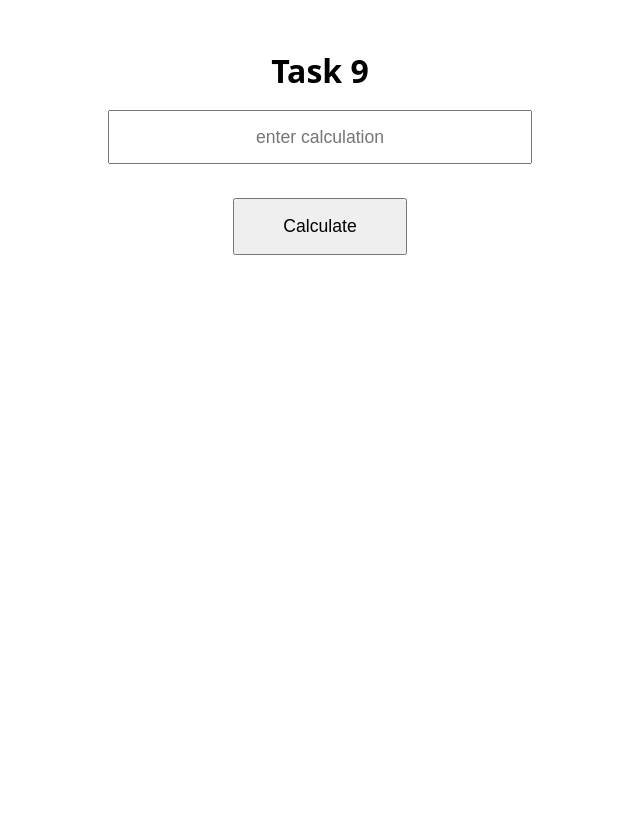
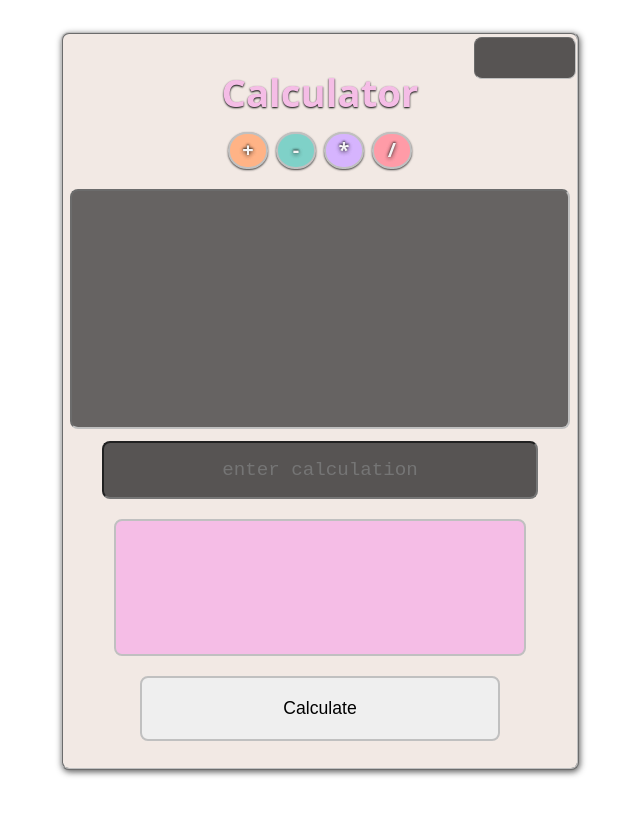
Before and after one commit to MikiPelkonen/metropolia-javascript-course, a website: page module_3/09_calc_continued/9.html in a window 1280 px wide. Shown: the whole page, without its empty margins (320-960 px from the left). Drawn offline with Linux system fonts and the light colour scheme.

Commit message:
Last fixes and styles

```diff
--- a/module_3/09_calc_continued/9.html
+++ b/module_3/09_calc_continued/9.html
@@ -9,10 +9,14 @@
   </head>
 
   <body>
-    <h1>Task 9</h1>
-    <input id="calculation" type="text" placeholder="enter calculation" />
-    <br />
-    <button id="start">Calculate</button>
-    <p id="result"></p>
+    <article id="calc">
+      <h1>Calculator</h1>
+      <p id="ops"></p>
+      <p id="state"></p>
+      <div id="screen"></div>
+      <input id="calculation" type="text" placeholder="enter calculation" />
+      <p id="result"></p>
+      <button id="start">Calculate</button>
+    </article>
   </body>
 </html>
--- a/module_3/09_calc_continued/9.js
+++ b/module_3/09_calc_continued/9.js
@@ -1,68 +1,4 @@
 "use strict";
-
-document.body.style.cssText = `
-      display: flex;
-      flex-direction: column;
-      place-items: center;
-      min-height: 100vh;
-      min-width: 320px;
-      padding: 2rem;
-      margin: 0 auto;
-      text-align: center;
-      font-family: system-ui, 'sans-serif';
-      font-size: 1rem;
-      line-height: 1.1;
-    `;
-
-const alertParagraph = document.createElement("p");
-alertParagraph.id = "alert";
-const tokensParagraph = document.createElement("p");
-tokensParagraph.id = "tokens";
-tokensParagraph.style.cssText = `
-      display: flex;
-      aling-items: center;
-      justify-content: center;
-      place-items: center;
-      gap: 1rem;
-      width: 100%;
-      height: auto;
-    `;
-const calculation = document.getElementById("calculation");
-calculation.style.cssText = `
-      display: flex;
-      width: 420px;
-      height: 50px;
-      text-align: center;
-      padding: 0;
-      margin: 0;
-      font-size: 1.1rem;
-    `;
-
-const startBtn = document.getElementById("start");
-startBtn.style.cssText = `
-      display: flex;
-      margin-top: 1rem;
-      padding: 1rem 3rem;
-      text-align: center;
-      font-size: 1.1rem;
-    `;
-
-const resultParagraph = document.getElementById("result");
-resultParagraph.style.cssText = `
-      display: flex;
-      margin-top: 1rem;
-      padding: 1rem 3rem;
-      text-align: center;
-    `;
-document.body.append(alertParagraph, tokensParagraph);
-
-// Turn input string like "1+3.5-2*20/30" => [1,"+",3.5,"-",2,"*",20,"/",30]
-function parseTokens(calculation) {
-  // Regex match >> signs: [+\-*/] numbers: \d*\.?\d+
-  return calculation
-    .match(/(\d*\.?\d+|[+\-*/])/g)
-    .map((op) => (isNaN(op) ? op : parseFloat(op)));
-}
 
 const OperatorFlags = {
   SUM: 1 << 0, // operators + and -
@@ -75,6 +11,229 @@ const Operators = Object.freeze({
   MUL: { token: "*", flag: OperatorFlags.PROD },
   DIV: { token: "/", flag: OperatorFlags.PROD },
 });
+
+const TokenColors = Object.freeze({
+  DEFAULT: "#F2E9E4", // soft rose-gray
+  PROD: "#C9D6FF", // cool soft periwinkle (× and ÷ group)
+  SUM: "#F7C59F", // warm peach ( + and - group )
+  RESULT: "#B5E8A8", // fresh green highlight
+  READY: "#FFE8A3", // warm light gold
+  ADD: "#FFB386", // bright peach
+  SUB: "#7FD1C8", // mint-turquoise
+  MULTI: "#D6B4FE", // lavender-violet
+  DIV: "#FF9BA7", // rose-pink
+});
+const OperatorColorMap = Object.freeze({
+  "+": TokenColors.ADD,
+  "-": TokenColors.SUB,
+  "*": TokenColors.MULTI,
+  "/": TokenColors.DIV,
+});
+
+document.body.style.cssText = `
+      display: flex;
+      flex-direction: column;
+      place-items: center;
+      min-height: 100vh;
+      min-width: 320px;
+      padding: 0;
+      margin: 2rem auto;
+      text-align: center;
+      font-family: system-ui, 'sans-serif';
+      font-size: 1rem;
+      line-height: 1;
+    `.trim();
+
+document.querySelector("h1").style.cssText = `
+    display: block;
+    padding: 0;
+    margin: 0;
+    margin-top: 2rem;
+    font-size: 2.4rem;
+    color: #f5bde6;
+    text-shadow: 0 1px 2px black;
+    `.trim();
+
+const stateParagraph = document.getElementById("state");
+stateParagraph.style.cssText = `
+    position: absolute;
+    top: 0.2rem;
+    right: 0.1rem;
+    display: flex;;
+    align-items: center;
+    justify-content: center;
+    width: 100px;
+    height: 35px;
+    margin: 0;
+    border: 1px inset silver;
+    border-radius: 0.5rem;
+    padding: 0.15rem 0;
+    background: rgba(22,22,22,0.7);
+    font-size: 0.65rem;
+    `.trim();
+const alertParagraph = document.createElement("p");
+alertParagraph.id = "alert";
+alertParagraph.style.cssText = `
+    display: block;
+    margin: 0;
+    border: none;
+    padding: 0;
+    `.trim();
+
+const calculation = document.getElementById("calculation");
+calculation.style.cssText = `
+      font-family: monospace;
+      display: flex;
+      width: 80%;
+      height: 60px;
+      text-align: center;
+      padding: 1rem;
+      font-size: 1.2rem;
+      font-weight: 400;
+      margin-top: 0.5rem;
+      background-color: rgba(22,22,22,0.7);
+      border-radius: 0.5rem;
+      color: whitesmoke;
+    `.trim();
+
+const startBtn = document.getElementById("start");
+startBtn.style.cssText = `
+      display: block;
+      width: 72%;
+      text-align: center;
+      margin-bottom: 1rem;
+      padding: 1.25rem 0;
+      font-size: 1.1rem;
+      border: 2px solid silver;
+      border-radius: 0.5rem;
+      align-items: center;
+`.trim();
+
+const resultParagraph = document.getElementById("result");
+resultParagraph.style.cssText = `
+      font-family: monospace;
+      background-color: #f5bde6;
+      padding: 0.25rem;
+      display: flex;
+      flex-direction: column;
+      width: 80%;
+      height: 80%;
+      align-items: center;
+      justify-content: flex-end;
+      overflow-y: scroll;
+      border: 2px solid silver;
+      border-radius: 0.5rem;
+    `.trim();
+
+const calcBase = document.getElementById("calc");
+calcBase.style.cssText = `
+  position: relative;
+  display: flex;
+  gap: 0.25rem;
+  width: 500px;
+  height: 720px;
+  flex-direction: column;
+  align-items: center;
+  padding: 0.45rem;
+  background-color: ${TokenColors.DEFAULT};
+  border: 2px ridge silver;
+  border-radius: 0.5rem;
+  box-shadow: 1px 2px 6px rgba(22,22,22,0.7);
+  box-sixing: border-box;
+`.trim();
+
+const calcScreen = document.getElementById("screen");
+calcScreen.style.cssText = `
+  display: flex;
+  align-items: center;
+  width: 100%;
+  min-height: 240px;
+  padding: 0.15rem;
+  border: 2px inset silver;
+  border-radius: 0.5rem;
+  background-color: rgba(44,44,44,0.7);
+  box-sizing: border-box;
+`.trim();
+
+const tokensParagraph = document.createElement("p");
+tokensParagraph.id = "tokens";
+tokensParagraph.style.cssText = `
+      display: flex;
+      width: calc(100% - 0.15rem);
+      max-height: calc(100% - 0.15rem);
+      align-items: center;
+      justify-content: center;
+      gap: 2px;
+      flex-wrap: wrap;
+      padding: 0;
+      margin: 0;
+      box-sizing: border-box;
+    `.trim();
+
+const tokenStyles = `
+  text-align: center;
+  width: calc((100% / 5) - 0.5rem);
+  font-size: 1.1rem;
+  font-weight: 900;
+  line-height: 1;
+  padding: 0.42rem 0.1rem;
+  display: flex;
+  align-items: center;
+  justify-content: center;
+  font-family: monospace;
+  color: whitesmoke;
+  text-shadow: -0.8px -0.8px 0 rgba(22,22,22,0.9), 0.8px -0.8px 0 rgba(22,22,22,0.9), -0.8px 0.8px 0 rgba(22,22,22,0.9), 0.8px 0.8px 0 rgba(22,22,22,0.9);
+  background: mintcream;
+  border-radius: 0.15rem;
+  box-shadow: 0 1px 4px rgba(22,22,22,0.4);
+  transition: transform 0.2s ease, background 0.2s ease;
+`.trim();
+
+calcBase.appendChild(alertParagraph);
+calcScreen.append(tokensParagraph);
+
+// Turn input string like "1+3.5-2*20/30" => [1,"+",3.5,"-",2,"*",20,"/",30]
+function parseTokens(calculation) {
+  // Regex match >> signs: [+\-*/] numbers: \d*\.?\d+
+  return calculation
+    .match(/(\d*\.?\d+|[+\-*/])/g)
+    .map((op) => (isNaN(op) ? op : parseFloat(op)));
+}
+
+const opElRoot = document.getElementById("ops");
+opElRoot.style.cssText = `
+    display: flex;
+    width: 100%;
+    height: 40px;
+    align-items: center;
+    justify-content: center;
+    gap: 0.5rem;
+    `.trim();
+
+for (const [operator, color] of Object.entries(OperatorColorMap)) {
+  const opEl = document.createElement("div");
+  opEl.innerText = operator;
+  opEl.style.cssText = `
+    font-family: system-ui;
+    font-size: 1.25rem;
+    font-weight: 900;
+    line-height: 0.4;
+    color: whitesmoke;
+    text-shadow: 0px -1px 2px rgba(22,22,22,0.4), 0 -1px 2px rgba(22,22,22,0.4), 0 1px 4px rgba(22,22,22,0.4), 0 1px 4px rgba(22,22,22,0.4);
+    width: 40px;
+    height: 37.5px;
+    display: flex;
+    padding: 0.75rem;
+    align-items: center;
+    justify-content: center;
+    border: 2px solid silver;
+    box-sizing: border-box;
+    box-shadow: 0 1px 2px rgba(22,22,22,0.8);
+    border-radius: 47.5%;
+    background: ${color};
+    `.trim();
+  opElRoot.append(opEl);
+}
 
 const AllowedOperators = new Set(
   Object.values(Operators).map((op) => op.token),
@@ -127,16 +286,22 @@ function validateOperations(tokens) {
 }
 
 const CalculatorState = Object.freeze({
-  READY: "ready",
-  PROD_OPERATIONS: "prod_operations",
-  SUM_OPERATIONS: "sum_operations",
+  READY: "Waiting for operations...",
+  PROD_OPERATIONS: " Running * and / operations...",
+  SUM_OPERATIONS: "Running + and - operations...",
   SNAPSHOT: "snapshot",
-  RESULT: "result",
+  RESULT: "Final result",
 });
+
+function changeState(state, color) {
+  stateParagraph.innerText = state;
+  stateParagraph.style.color = color ?? "thistle";
+  return state;
+}
 
 // Generator func that runs the operations step by step
 function* calculator(power = true) {
-  let state = CalculatorState.READY;
+  let state = changeState(CalculatorState.READY);
   let tokens = [];
   while (power) {
     switch (state) {
@@ -148,12 +313,13 @@ function* calculator(power = true) {
         };
         tokens = Array.isArray(received) ? [...received] : [];
         if (!tokens.length) break;
-        state = CalculatorState.PROD_OPERATIONS;
+        state = changeState(CalculatorState.PROD_OPERATIONS, TokenColors.PROD);
         yield {
           state: CalculatorState.SNAPSHOT,
           tokens: [...tokens],
           operation: null,
-          highlight: null,
+          highlight: Array.from(tokens.keys()),
+          color: TokenColors.PROD,
         };
         break;
       }
@@ -163,6 +329,13 @@ function* calculator(power = true) {
         for (let i = 1; i < tokens.length; i += 2) {
           const curOperator = tokens[i];
           if (matchTokenTypes(OperatorFlags.PROD, curOperator)) {
+            yield {
+              state: CalculatorState.SNAPSHOT,
+              tokens: [...tokens],
+              highlight: [i - 1, i, i + 1],
+              color: TokenColors.PROD,
+              operator: tokens[i],
+            };
             // Remove [num, operator, num] from tokens e.g.[10, "*", 15]
             const [a, , b] = tokens.splice(i - 1, 3);
             const operator = OperatorMap[curOperator];
@@ -172,12 +345,10 @@ function* calculator(power = true) {
             // Insert result back to same position
             tokens.splice(i - 1, 0, result);
             // Yield snapshot and operation to render
-            const idx = i;
             yield {
               state: CalculatorState.SNAPSHOT,
               tokens: [...tokens],
               operation: `${a} ${operator.token} ${b} = ${result}`,
-              highlight: [idx - 1, idx, idx + 1],
             };
             operatorFound = true;
             break; // Back to index 1 after every operation
@@ -185,7 +356,7 @@ function* calculator(power = true) {
         }
         state = operatorFound
           ? CalculatorState.PROD_OPERATIONS
-          : CalculatorState.SUM_OPERATIONS;
+          : changeState(CalculatorState.SUM_OPERATIONS, TokenColors.SUM);
         break;
       }
       case CalculatorState.SUM_OPERATIONS: {
@@ -193,6 +364,13 @@ function* calculator(power = true) {
         for (let i = 1; i < tokens.length; i += 2) {
           const curOperator = tokens[i];
           if (matchTokenTypes(OperatorFlags.SUM, curOperator)) {
+            yield {
+              state: CalculatorState.SNAPSHOT,
+              tokens: [...tokens],
+              highlight: [i - 1, i, i + 1],
+              color: TokenColors.SUM,
+              operator: tokens[i],
+            };
             const [a, , b] = tokens.splice(i - 1, 3);
             const operator = OperatorMap[curOperator];
             const result =
@@ -203,7 +381,6 @@ function* calculator(power = true) {
               state: CalculatorState.SNAPSHOT,
               tokens: [...tokens],
               operation: `${a} ${operator.token} ${b} = ${result}`,
-              highlight: [i - 1, i, i + 1],
             };
             operatorFound = true;
             break; // Back to index 1 after every operation
@@ -211,7 +388,7 @@ function* calculator(power = true) {
         }
         state = operatorFound
           ? CalculatorState.SUM_OPERATIONS
-          : CalculatorState.RESULT;
+          : changeState(CalculatorState.RESULT, TokenColors.RESULT);
         break;
       }
       case CalculatorState.RESULT: {
@@ -221,8 +398,9 @@ function* calculator(power = true) {
           tokens: [...tokens],
           result: tokens[0],
           highlight: [0],
+          color: TokenColors.RESULT,
         };
-        state = CalculatorState.READY;
+        state = changeState(CalculatorState.READY, TokenColors.READY);
         break;
       }
       default:
@@ -231,18 +409,15 @@ function* calculator(power = true) {
   }
 }
 
-const tokenStyles = `
-  font-family: system-ui;
-  border: 1px solid black;
-  padding: 0.5rem;
-  margin: 0.25rem;
-  display: inline-block;
-  border-radius: 0.25rem;
-`.trim();
-
 function showSnapShot(tokens) {
   tokensParagraph.innerHTML = "";
   return tokens.forEach((token, i) => {
+    if (!isNaN(token)) {
+      if (!Number.isInteger(token)) {
+        token = Number(token).toFixed(1);
+      }
+    }
+
     const idx = i;
     const span = document.createElement("span");
     span.innerText = token;
@@ -251,19 +426,20 @@ function showSnapShot(tokens) {
     tokensParagraph.appendChild(span);
   });
 }
-function highlightTokens(indices) {
+
+function highlightTokens(indices, fallbackColor, operator) {
   indices.forEach((idx) => {
+    const color =
+      OperatorColorMap[operator] || fallbackColor || TokenColors.DEFAULT;
     const el = tokensParagraph.querySelector(`[data-index="${idx}"]`);
     if (!el) return;
 
-    el.style.transition = "transform 0.2s ease, background 0.2s ease";
-    el.style.transform = "scale(1.3) translateY(4px)";
-    el.style.background = "yellow";
+    el.style.transform = "scale(1.3) translateY(-20px)";
+    el.style.background = color;
 
     setTimeout(() => {
       el.style.transform = "scale(1)";
-      el.style.background = "";
-    }, 120);
+    }, 150);
   });
 }
 
@@ -282,16 +458,24 @@ async function runCalculator(ops) {
     if (s === CalculatorState.SNAPSHOT) {
       showSnapShot(step.value.tokens);
       if (step.value.highlight) {
-        await sleep(40);
-        highlightTokens(step.value.highlight);
+        await sleep(20);
+        highlightTokens(
+          step.value.highlight,
+          step.value.color,
+          step.value.operator,
+        );
       }
       if (step.value.operation) {
         resultParagraph.innerText += step.value.operation + "\n";
       }
-      await sleep(300);
+      await sleep(340);
     } else if (s === CalculatorState.RESULT) {
       // final result
       resultParagraph.innerText += step.value.result + "\n";
+      const finalToken = tokensParagraph.querySelector('[data-index="0"]');
+      finalToken.style.background = "lightgreen";
+      finalToken.style.transform = "scale(1.5)";
+      await sleep(400);
     }
     step = calc.next();
   }
@@ -299,6 +483,8 @@ async function runCalculator(ops) {
 
 const onStart = async (evt) => {
   evt.preventDefault();
+  startBtn.disabled = true;
+  startBtn.textContent = "Calculating ...";
 
   // Parse user input
   const ops = parseTokens(calculation.value);
@@ -306,6 +492,11 @@ const onStart = async (evt) => {
   if (!validateOperations(ops)) {
     alertParagraph.innerText =
       "Validation error.\nEnter operations in format: [num][operator]...[num]";
+    startBtn.textContent = "error";
+    setTimeout(() => {
+      startBtn.disabled = false;
+      startBtn.textContent = "Calculate";
+    }, 500);
     return;
   }
   // Clear texts
@@ -313,5 +504,7 @@ const onStart = async (evt) => {
   resultParagraph.innerText = "";
   // Run calculator with fake sleep effect
   await runCalculator(ops);
+  startBtn.disabled = false;
+  startBtn.textContent = "Calculate";
 };
 startBtn.addEventListener("click", onStart);
```
